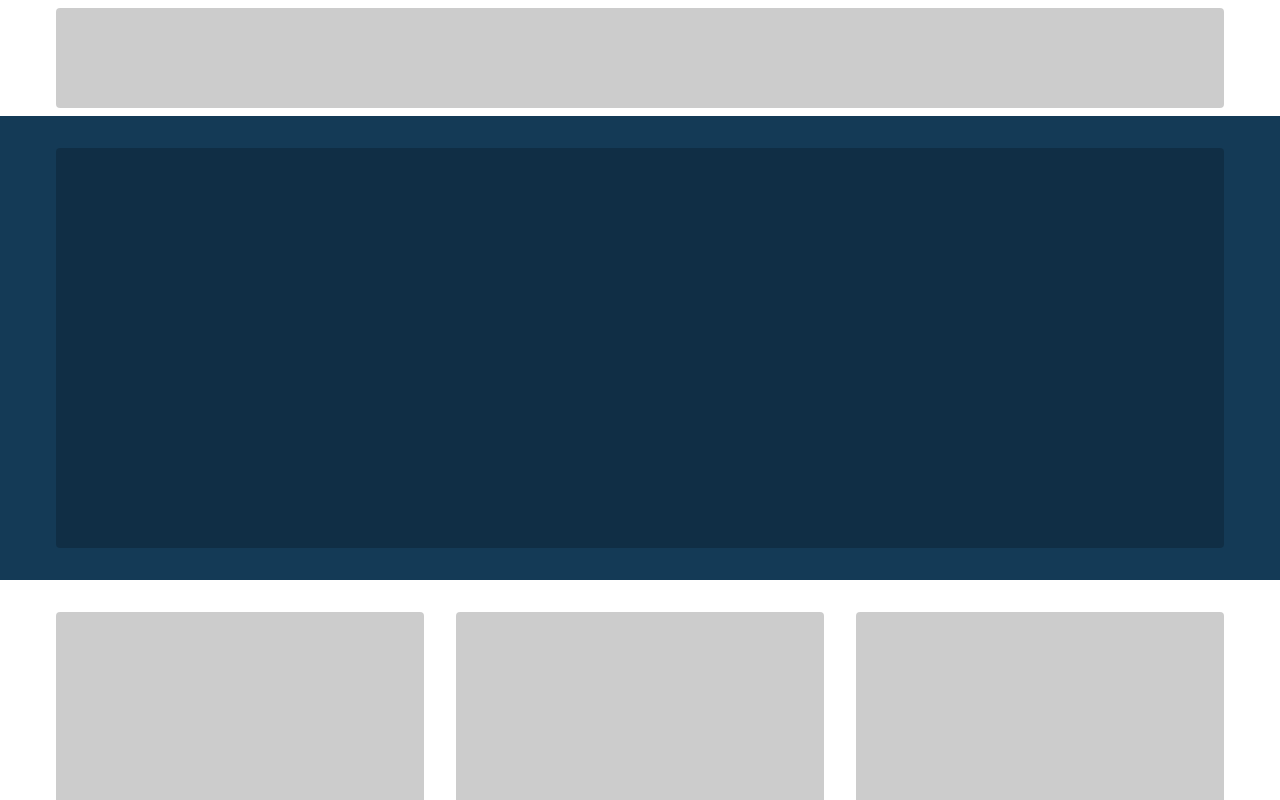
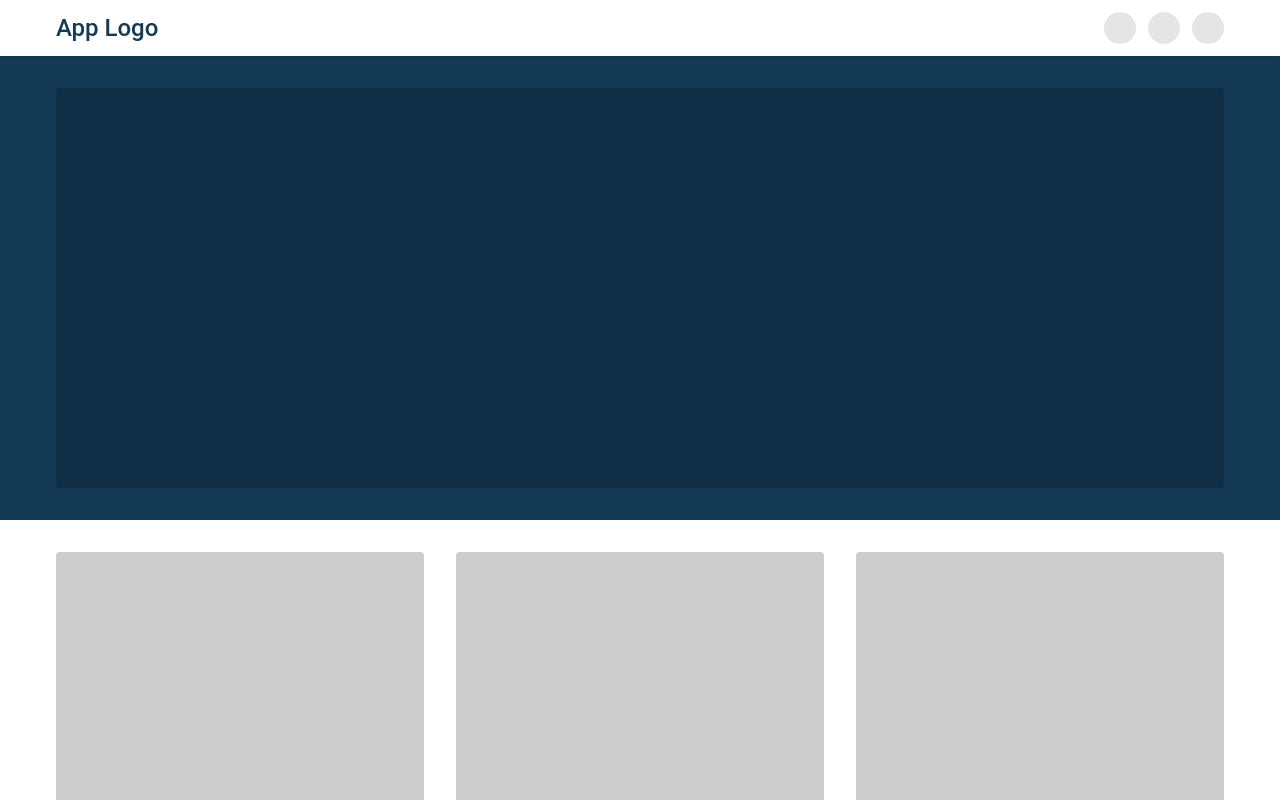
Before and after one commit to lightvue/light-page, a Nuxt app: page / in a window 1280 px wide. Shown: the top 800 px of the page. Built offline with nearby package versions, Linux system fonts and the light colour scheme.

Commit message:
ADDED: App-header component.

```diff
--- a/src/assets/scss/flex.scss
+++ b/src/assets/scss/flex.scss
@@ -1,10 +1,10 @@
 .flex-row {
   display: flex;
   align-items: center;
-  &.--jc-space-between {
+  &.--jc-between {
     justify-content: space-between;
   }
-  &.--jc-space-around {
+  &.--jc-around {
     justify-content: space-around;
   }
   &.--wrap {
--- a/src/assets/scss/global.scss
+++ b/src/assets/scss/global.scss
@@ -8,9 +8,24 @@
   padding: 0px;
 }
 
+html,
+body {
+  font-family: 'roboto';
+  color: $color-text-default;
+}
+
+.page-container {
+  margin-top: $app-header-height;
+}
+
 .page-section {
   width: 100%;
+  max-width: 100%;
   position: relative;
+  overflow-x: auto;
+  &.--allow-overflow {
+    overflow: initial !important;
+  }
   .section-content {
     width: 100%;
     max-width: $page-max-width;
--- a/src/assets/scss/variables/_colors.scss
+++ b/src/assets/scss/variables/_colors.scss
@@ -1,6 +1,7 @@
 $color-white: #ffffff;
 $color-primary: #008080;
 
+$color-text-default: #143a56;
 $color-bg-blue: #143a56;
 $color-bg-light: #efefef;
 $color-grey: #606060;
--- a/src/assets/scss/variables/_dimensions.scss
+++ b/src/assets/scss/variables/_dimensions.scss
@@ -1,2 +1,3 @@
 $page-max-width: 1232px;
 $section-padding-default: 32px;
+$app-header-height: 56px;
--- /dev/null
+++ b/src/components/AppHeader.vue
@@ -0,0 +1,50 @@
+<template>
+  <page-section class="app-header__wrap" paddingY="0px">
+    <div class="app-header flex-row --jc-between">
+      <div class="app-header__logo-wrap">App Logo</div>
+      <div class="app-header__center"></div>
+      <div class="app-header__actions flex-row">
+        <div class="dummy-action-item"></div>
+        <div class="dummy-action-item"></div>
+        <div class="dummy-action-item"></div>
+      </div>
+    </div>
+  </page-section>
+</template>
+
+<script>
+import PageSection from './PageSection.vue'
+export default {
+  components: { PageSection },
+}
+</script>
+
+<style lang="scss">
+.app-header__wrap {
+  position: fixed !important;
+  left: 0px;
+  top: 0px;
+  z-index: 101;
+  background-color: #ffffff;
+  box-shadow: -4px 4px 6px -4px rgba(0, 0, 0, 0.15);
+}
+.app-header {
+  height: $app-header-height;
+  .app-header__logo-wrap {
+    cursor: pointer;
+    font-weight: 500;
+    font-size: 24px;
+    white-space: nowrap;
+  }
+  .app-header__actions {
+  }
+  .dummy-action-item {
+    height: 32px;
+    width: 32px;
+    border-radius: 50%;
+    cursor: pointer;
+    margin-left: 12px;
+    background-color: rgba(0, 0, 0, 0.1);
+  }
+}
+</style>
--- a/src/components/PageSection.vue
+++ b/src/components/PageSection.vue
@@ -1,5 +1,6 @@
 <template>
-  <section class="page-section">
+  <section class="page-section" :class="{ '--allow-overflow': overflow }">
+    <slot name="prepend"></slot>
     <div
       class="section-content"
       :class="{ '--full-width': fullWidth }"
@@ -11,6 +12,7 @@
     >
       <slot></slot>
     </div>
+    <slot name="append"></slot>
   </section>
 </template>
 
@@ -18,6 +20,11 @@
 export default {
   props: {
     fullWidth: {
+      type: Boolean,
+      default: false,
+    },
+    overflow: {
+      // default overflow-y will gets disturbed.
       type: Boolean,
       default: false,
     },
--- a/src/layouts/default.vue
+++ b/src/layouts/default.vue
@@ -1,8 +1,20 @@
 <template>
   <div>
-    <Nuxt />
+    <app-header />
+    <div class="page-container">
+      <Nuxt />
+    </div>
   </div>
 </template>
+
+<script>
+import AppHeader from '@/components/AppHeader.vue'
+export default {
+  components: {
+    AppHeader,
+  },
+}
+</script>
 
 <style lang="scss">
 @import '@/assets/scss/global.scss';
--- a/src/pages/index.vue
+++ b/src/pages/index.vue
@@ -1,8 +1,5 @@
 <template>
   <div>
-    <page-section paddingY="8px">
-      <div class="dummy-block"></div>
-    </page-section>
     <page-section class="--dark-bg">
       <div class="dummy-block --x4"></div>
     </page-section>
@@ -21,10 +18,20 @@
     </page-section>
     <page-section class="--dark-bg">
       <div class="flex-row --wrap dummy-flex-row">
-        <div class="flex-item dummy-flex-item dummy-block --x2"></div>
-        <div class="flex-item dummy-flex-item dummy-block --x2"></div>
-        <div class="flex-item dummy-flex-item dummy-block --x2"></div>
-        <div class="flex-item dummy-flex-item dummy-block --x2"></div>
+        <div class="flex-item dummy-flex-item dummy-block --x3"></div>
+        <div class="flex-item dummy-flex-item dummy-block --x3"></div>
+        <div class="flex-item dummy-flex-item dummy-block --x3"></div>
+      </div>
+    </page-section>
+    <page-section>
+      <div class="dummy-block --x4"></div>
+    </page-section>
+    <page-section class="--dark-bg">
+      <div class="flex-row --wrap dummy-flex-row">
+        <div class="flex-item dummy-flex-item dummy-block --x3"></div>
+        <div class="flex-item dummy-flex-item dummy-block --x3"></div>
+        <div class="flex-item dummy-flex-item dummy-block --x3"></div>
+        <div class="flex-item dummy-flex-item dummy-block --x3"></div>
       </div>
     </page-section>
   </div>
```
